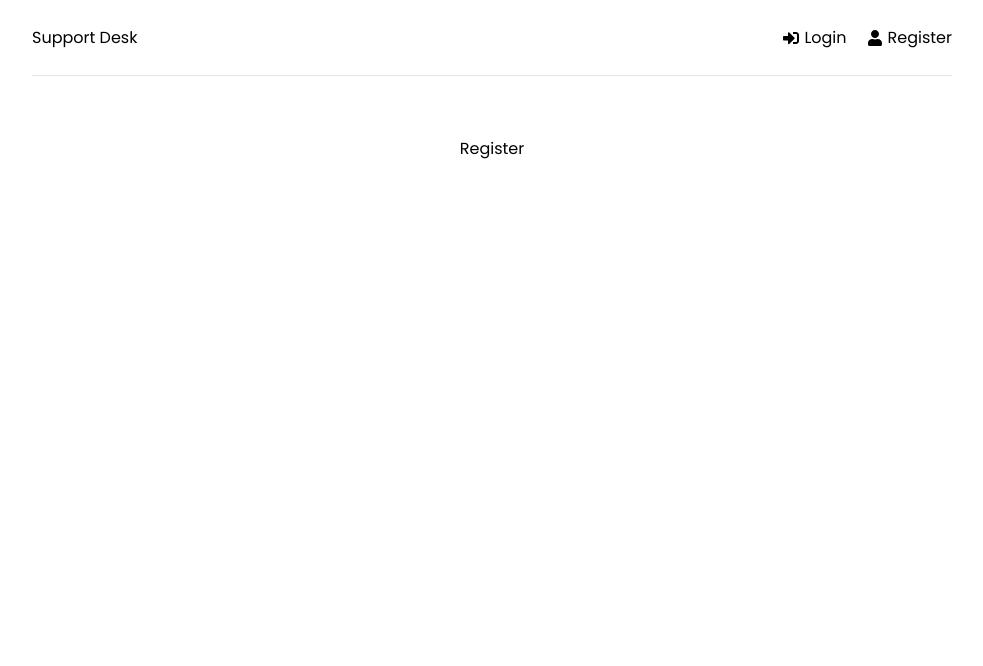
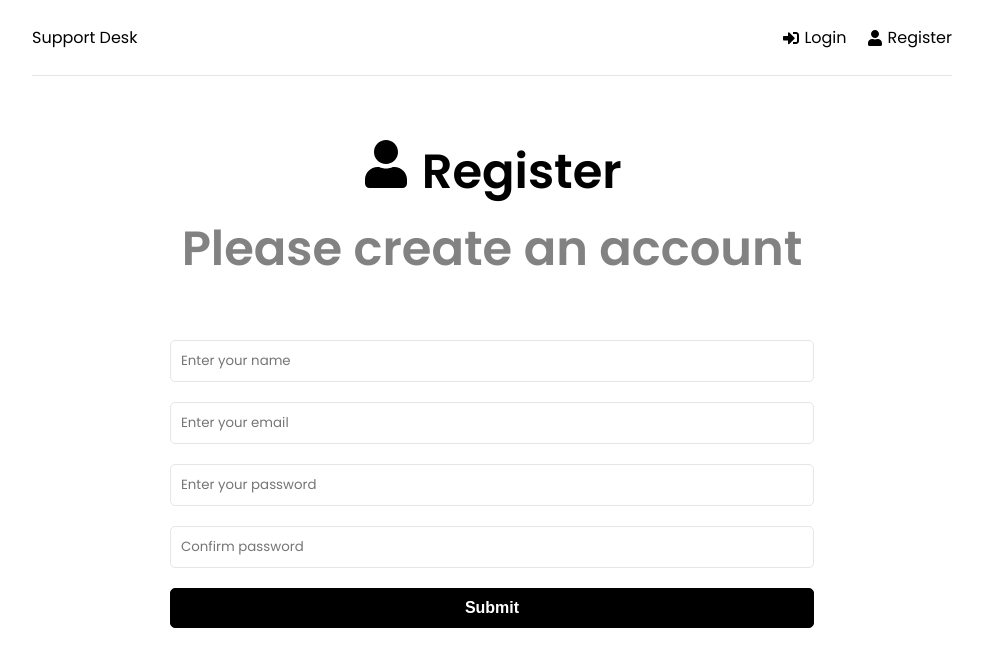
Before and after one commit to ozanisgor/MERN-support-desk-app, a React (Create React App) app in the folder frontend/: page /register in a window 1280 px wide. Shown: the top 666 px of the page, without its empty margins (148-1131 px from the left). Built offline with nearby package versions, Linux system fonts and the light colour scheme.

Commit message:
add: Home, Login & Register UI

```diff
--- a/frontend/src/App.js
+++ b/frontend/src/App.js
@@ -1,4 +1,6 @@
 import { BrowserRouter as Router, Routes, Route } from 'react-router-dom'
+import { ToastContainer } from 'react-toastify'
+import 'react-toastify/dist/ReactToastify.css'
 import Header from './components/Header'
 import Home from './pages/Home'
 import Login from './pages/Login'
@@ -26,6 +28,7 @@
           </Routes>
         </div>
       </Router>
+      <ToastContainer />
     </>
   )
 }
--- a/frontend/src/pages/Home.jsx
+++ b/frontend/src/pages/Home.jsx
@@ -1,4 +1,27 @@
+import { Link } from 'react-router-dom'
+import { FaQuestionCircle, FaTicketAlt } from 'react-icons/fa'
+
 function Home() {
-  return <div>Home</div>
+  return (
+    <>
+      <section className="heading">
+        <h1>What do you need help with</h1>
+        <p>Please choose from an option below</p>
+      </section>
+
+      <Link
+        to="/new-ticket"
+        className="btn btn-reverse btn-block"
+      >
+        <FaQuestionCircle /> Create New Ticket
+      </Link>
+      <Link
+        to="/tickets"
+        className="btn btn-block"
+      >
+        <FaTicketAlt /> View My Tickets
+      </Link>
+    </>
+  )
 }
 export default Home
--- a/frontend/src/pages/Login.jsx
+++ b/frontend/src/pages/Login.jsx
@@ -1,4 +1,66 @@
+import { useState } from 'react'
+import { FaSignInAlt } from 'react-icons/fa'
+
 function Login() {
-  return <div>Login</div>
+  const [formData, setFormData] = useState({
+    email: '',
+    password: ''
+  })
+
+  const { email, password } = formData
+
+  const onChange = e => {
+    setFormData(prevState => ({
+      ...prevState,
+      [e.target.name]: e.target.value
+    }))
+  }
+
+  const onSubmit = e => {
+    e.preventDefault()
+  }
+
+  return (
+    <>
+      <section className="heading">
+        <h1>
+          <FaSignInAlt /> Login
+          <p>Please login to get support</p>
+        </h1>
+      </section>
+
+      <section className="form">
+        <form onSubmit={onSubmit}>
+          <div className="form-group">
+            <input
+              type="email"
+              className="form-control"
+              id="email"
+              name="email"
+              value={email}
+              onChange={onChange}
+              placeholder="Enter your email"
+              required
+            />
+          </div>
+          <div className="form-group">
+            <input
+              type="password"
+              className="form-control"
+              id="password"
+              name="password"
+              value={password}
+              onChange={onChange}
+              placeholder="Enter your password"
+              required
+            />
+          </div>
+          <div className="form-group">
+            <button className="btn btn-block">Submit</button>
+          </div>
+        </form>
+      </section>
+    </>
+  )
 }
 export default Login
--- a/frontend/src/pages/Register.jsx
+++ b/frontend/src/pages/Register.jsx
@@ -1,4 +1,97 @@
+import { useState } from 'react'
+import { FaUser } from 'react-icons/fa'
+import { toast } from 'react-toastify'
+
 function Register() {
-  return <div>Register</div>
+  const [formData, setFormData] = useState({
+    name: '',
+    email: '',
+    password: '',
+    password2: ''
+  })
+
+  const { name, email, password, password2 } = formData
+
+  const onChange = e => {
+    setFormData(prevState => ({
+      ...prevState,
+      [e.target.name]: e.target.value
+    }))
+  }
+
+  const onSubmit = e => {
+    e.preventDefault()
+
+    if (password !== password2) {
+      toast.error('Passwords do not match')
+    }
+  }
+
+  return (
+    <>
+      <section className="heading">
+        <h1>
+          <FaUser /> Register
+          <p>Please create an account</p>
+        </h1>
+      </section>
+
+      <section className="form">
+        <form onSubmit={onSubmit}>
+          <div className="form-group">
+            <input
+              type="text"
+              className="form-control"
+              id="name"
+              name="name"
+              value={name}
+              onChange={onChange}
+              placeholder="Enter your name"
+              required
+            />
+          </div>
+          <div className="form-group">
+            <input
+              type="email"
+              className="form-control"
+              id="email"
+              name="email"
+              value={email}
+              onChange={onChange}
+              placeholder="Enter your email"
+              required
+            />
+          </div>
+          <div className="form-group">
+            <input
+              type="password"
+              className="form-control"
+              id="password"
+              name="password"
+              value={password}
+              onChange={onChange}
+              placeholder="Enter your password"
+              required
+            />
+          </div>
+          <div className="form-group">
+            <input
+              type="password"
+              className="form-control"
+              id="password2"
+              name="password2"
+              value={password2}
+              onChange={onChange}
+              placeholder="Confirm password"
+              required
+            />
+          </div>
+          <div className="form-group">
+            <button className="btn btn-block">Submit</button>
+          </div>
+        </form>
+      </section>
+    </>
+  )
 }
 export default Register
```
